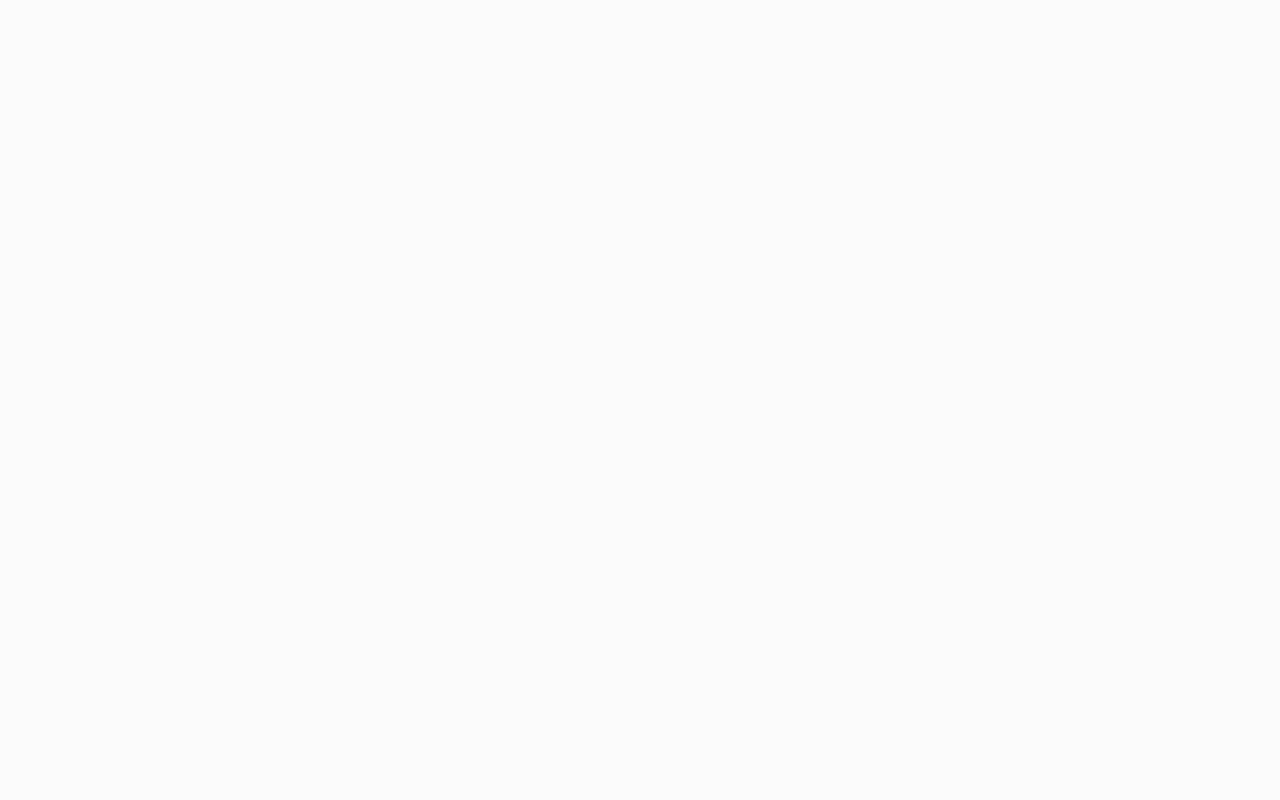
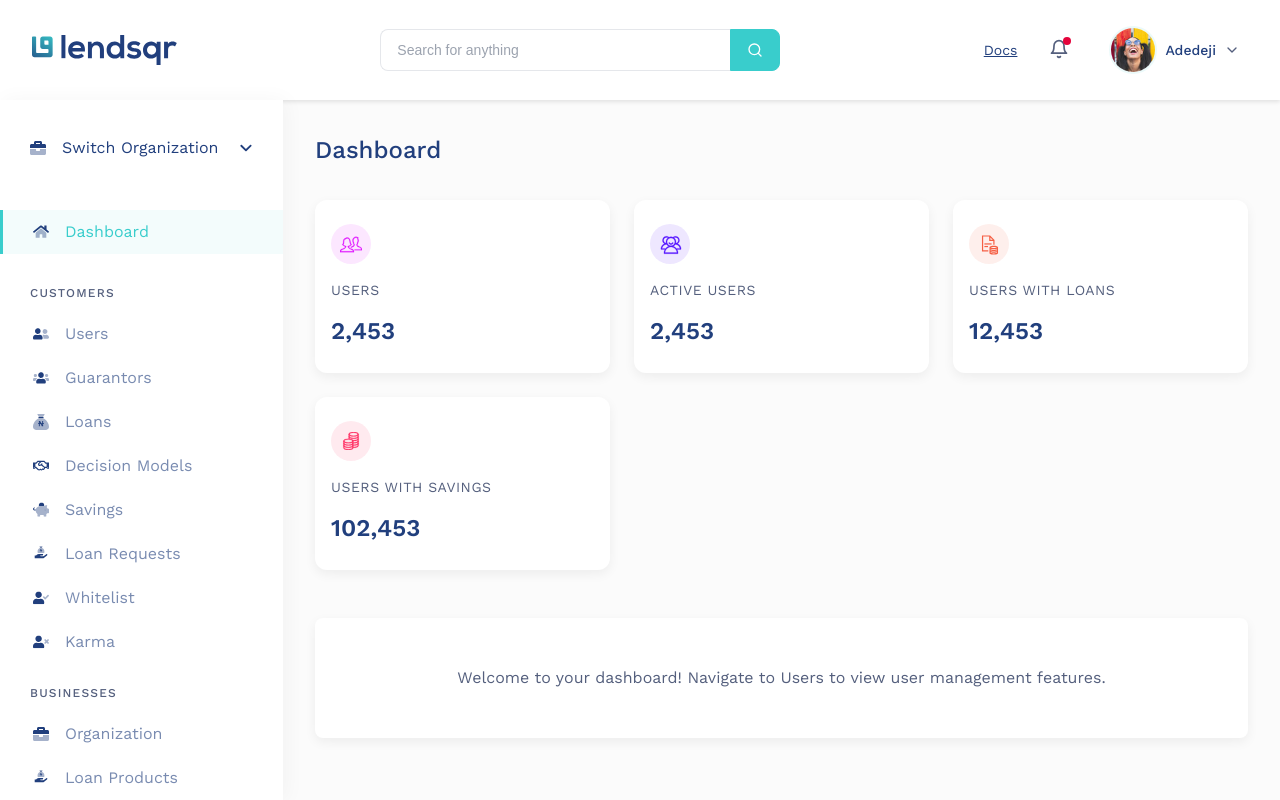
Before and after one commit to Jonshoncodes/lendsqr-fe-test, a React (Vite) app: page /dashboard in a window 1280 px wide. Built offline with nearby package versions, Linux system fonts and the light colour scheme; sample sign-in values are in the browser's storage.

Commit message:
resolved blank page issues

```diff
--- a/index.html
+++ b/index.html
@@ -2,12 +2,12 @@
 <html lang="en">
   <head>
     <meta charset="UTF-8" />
-    <link rel="icon" type="image/svg+xml" href="/vite.svg" />
+    <link rel="icon" type="image/svg+xml" href="./vite.svg" />
     <meta name="viewport" content="width=device-width, initial-scale=1.0" />
     <title>Lendsqr Dashboard Application</title>
   </head>
   <body>
     <div id="root"></div>
-    <script type="module" src="/src/main.tsx"></script>
+    <script type="module" src="./src/main.tsx"></script>
   </body>
 </html>
--- a/src/components/Layout/Sidebar/Sidebar.scss
+++ b/src/components/Layout/Sidebar/Sidebar.scss
@@ -1,4 +1,12 @@
 @import '../../../styles/variables.scss';
+
+// 🔥 Global icon style for SVG React components
+.icon {
+  width: 16px;
+  height: 16px;
+  flex-shrink: 0;
+  fill: currentColor; // allows color to be inherited (optional)
+}
 
 // Mobile hamburger button
 .mobile-menu-toggle {
@@ -42,7 +50,7 @@
 
 .sidebar {
   width: 283px;
-  height: calc(100vh - 100px); // Adjust height to account for header
+  height: calc(100vh - 100px);
   background-color: $white;
   border-right: none;
   box-shadow: 3px 0 20px rgba(0, 0, 0, 0.04);
@@ -51,7 +59,6 @@
   left: 0;
   top: 100px;
   z-index: 100;
-
 
   &::-webkit-scrollbar {
     width: 4px;
@@ -104,8 +111,6 @@
   .icon {
     width: 16px;
     height: 16px;
-
-    flex-shrink: 0;
   }
 
   span {
@@ -117,8 +122,6 @@
     width: 14px;
     height: 14px;
     margin-left: auto;
-
-    flex-shrink: 0;
   }
 
   &:hover {
@@ -161,8 +164,6 @@
   .icon {
     width: 16px;
     height: 16px;
-    flex-shrink: 0;
-
   }
 
   span {
@@ -173,10 +174,6 @@
   &:hover {
     background-color: rgba(57, 205, 204, 0.06);
 
-    .icon {
-
-    }
-
     span {
       color: #39CDCC;
       opacity: 1;
@@ -186,10 +183,6 @@
   &.active {
     background-color: rgba(57, 205, 204, 0.06);
     border-left-color: #39CDCC;
-
-    .icon {
-
-    }
 
     span {
       color: #39CDCC;
@@ -202,7 +195,6 @@
   }
 }
 
-// Responsive adjustments
 @media (max-width: $mobile) {
   .sidebar {
     .sidebar-header {
--- a/src/components/Layout/Sidebar/Sidebar.tsx
+++ b/src/components/Layout/Sidebar/Sidebar.tsx
@@ -3,35 +3,30 @@ import { NavLink } from 'react-router-dom';
 import { Menu, X } from 'lucide-react';
 import './Sidebar.scss';
 
-// Import all custom SVG icons
-import DashboardIcon from "@/icons2/dashboard.svg";
-import BriefcaseIcon from "@/icons2/briefcase.svg";
-import ChevronDownIcon from "@/icons2/chevrondown.svg";
-import UsersIcon from "@/icons2//users.svg";
-import GuarantorsIcon from "@/icons2/guarantors.svg";
-import LoansIcon from "@/icons2/loans.svg";
-import DecisionModelsIcon from "@/icons2/decisionmodels.svg";
-import SavingsIcon from "@/icons2/savings.svg";
-import LoanRequestsIcon from "@/icons2/loanrequests.svg";
-import WhitelistIcon from "@/icons2/whitelist.svg";
-import KarmaIcon from "@/icons2/karma.svg";
-import OrganizationIcon from "@/icons2/organization.svg";
-import LoanProductsIcon from "@/icons2/loanproducts.svg";
-import SavingsProductsIcon from "@/icons2//savingsproducts.svg";
-import FeesIcon from "@/icons2/fees.svg";
-import TransactionsIcon from "@/icons2/transactions.svg";
-import ServicesIcon from "@/icons2/services.svg";
-import ServiceAccountIcon from "@/icons2/serviceaccount.svg";
-import SettlementsIcon from "@/icons2/settlements.svg";
-import ReportsIcon from "@/icons2/reports.svg";
-import PreferencesIcon from "@/icons2/preferences.svg";
-import FeesPricingIcon from "@/icons2/feespricing.svg";
-import AuditLogsIcon from "@/icons2/auditlogs.svg";
-
-// Icon component wrapper for consistent styling
-const IconWrapper: React.FC<{ src: string; alt: string; className?: string }> = ({ src, alt, className = 'icon' }) => (
-  <img src={src} alt={alt} className={className} />
-);
+// SVG icon imports using SVGR (?react)
+import DashboardIcon from '@/icons2/dashboard.svg?react';
+import BriefcaseIcon from '@/icons2/briefcase.svg?react';
+import ChevronDownIcon from '@/icons2/chevrondown.svg?react';
+import UsersIcon from '@/icons2/users.svg?react';
+import GuarantorsIcon from '@/icons2/guarantors.svg?react';
+import LoansIcon from '@/icons2/loans.svg?react';
+import DecisionModelsIcon from '@/icons2/decisionmodels.svg?react';
+import SavingsIcon from '@/icons2/savings.svg?react';
+import LoanRequestsIcon from '@/icons2/loanrequests.svg?react';
+import WhitelistIcon from '@/icons2/whitelist.svg?react';
+import KarmaIcon from '@/icons2/karma.svg?react';
+import OrganizationIcon from '@/icons2/organization.svg?react';
+import LoanProductsIcon from '@/icons2/loanproducts.svg?react';
+import SavingsProductsIcon from '@/icons2/savingsproducts.svg?react';
+import FeesIcon from '@/icons2/fees.svg?react';
+import TransactionsIcon from '@/icons2/transactions.svg?react';
+import ServicesIcon from '@/icons2/services.svg?react';
+import ServiceAccountIcon from '@/icons2/serviceaccount.svg?react';
+import SettlementsIcon from '@/icons2/settlements.svg?react';
+import ReportsIcon from '@/icons2/reports.svg?react';
+import PreferencesIcon from '@/icons2/preferences.svg?react';
+import FeesPricingIcon from '@/icons2/feespricing.svg?react';
+import AuditLogsIcon from '@/icons2/auditlogs.svg?react';
 
 const Sidebar: React.FC = () => {
   const [isMobileMenuOpen, setIsMobileMenuOpen] = useState(false);
@@ -80,7 +75,6 @@ const Sidebar: React.FC = () => {
 
   return (
     <>
-      {/* Mobile hamburger button */}
       <button
         className="mobile-menu-toggle"
         onClick={toggleMobileMenu}
@@ -89,15 +83,14 @@ const Sidebar: React.FC = () => {
         {isMobileMenuOpen ? <X size={24} /> : <Menu size={24} />}
       </button>
 
-      {/* Mobile overlay */}
       {isMobileMenuOpen && <div className="mobile-overlay" onClick={toggleMobileMenu} />}
 
       <aside className={`sidebar ${isMobileMenuOpen ? 'mobile-open' : ''}`}>
         <div className="sidebar-header">
           <div className="organization-selector">
-            <IconWrapper src={BriefcaseIcon} alt="Briefcase" />
+            <BriefcaseIcon className="icon" />
             <span>Switch Organization</span>
-            <IconWrapper src={ChevronDownIcon} alt="Chevron Down" className="chevron" />
+            <ChevronDownIcon className="chevron icon" />
           </div>
         </div>
 
@@ -107,7 +100,7 @@ const Sidebar: React.FC = () => {
             className="nav-item dashboard-link"
             onClick={() => setIsMobileMenuOpen(false)}
           >
-            <IconWrapper src={DashboardIcon} alt="Dashboard" />
+            <DashboardIcon className="icon" />
             <span>Dashboard</span>
           </NavLink>
 
@@ -121,7 +114,7 @@ const Sidebar: React.FC = () => {
                   className={({ isActive }) => `nav-item ${isActive ? 'active' : ''}`}
                   onClick={() => setIsMobileMenuOpen(false)}
                 >
-                  <IconWrapper src={item.icon} alt={item.label} />
+                  <item.icon className="icon" />
                   <span>{item.label}</span>
                 </NavLink>
               ))}
--- a/src/main.tsx
+++ b/src/main.tsx
@@ -1,13 +1,10 @@
 import { StrictMode } from 'react';
 import { createRoot } from 'react-dom/client';
-import { BrowserRouter } from 'react-router-dom';
 import App from './App.tsx';
 import './index.css';
 
 createRoot(document.getElementById('root')!).render(
   <StrictMode>
-    <BrowserRouter basename="/lendsqr-fe-test">
-      <App />
-    </BrowserRouter>
+    <App />
   </StrictMode>
 );
--- /dev/null
+++ b/src/svg.d.ts
@@ -0,0 +1,5 @@
+declare module '*.svg?react' {
+  import * as React from 'react';
+  const ReactComponent: React.FunctionComponent<React.SVGProps<SVGSVGElement>>;
+  export default ReactComponent;
+}
--- a/vite.config.ts
+++ b/vite.config.ts
@@ -1,10 +1,39 @@
 import { defineConfig } from 'vite';
 import react from '@vitejs/plugin-react';
+import svgr from 'vite-plugin-svgr';
 
-// https://vitejs.dev/config/
 export default defineConfig({
   base: '/lendsqr-fe-test/',
-  plugins: [react()],
+  plugins: [
+    react(),
+    svgr(),
+  ],
+  build: {
+    outDir: 'dist',
+    assetsDir: 'assets',
+    sourcemap: false,
+    rollupOptions: {
+      output: {
+        // Ensure proper JS module format
+        format: 'es',
+        manualChunks: undefined,
+        // Proper file naming to avoid MIME issues
+        assetFileNames: (assetInfo) => {
+          const info = assetInfo.name?.split('.') || [];
+          let extType = info[info.length - 1];
+          if (/png|jpe?g|svg|gif|tiff|bmp|ico/i.test(extType)) {
+            extType = 'img';
+          }
+          return `assets/${extType}/[name]-[hash][extname]`;
+        },
+        chunkFileNames: 'assets/js/[name]-[hash].js',
+        entryFileNames: 'assets/js/[name]-[hash].js',
+      }
+    },
+    // Ensure proper module generation
+    target: 'esnext',
+    minify: 'esbuild'
+  },
   optimizeDeps: {
     exclude: ['lucide-react'],
   },
@@ -13,4 +42,9 @@ export default defineConfig({
       '@': '/src',
     },
   },
+  // Development server config
+  server: {
+    port: 3000,
+    host: true
+  }
 });
```
Also changed, not shown: package.json (+4 -3 lines), 2 other files (tests, documents, lock files or other folders).
